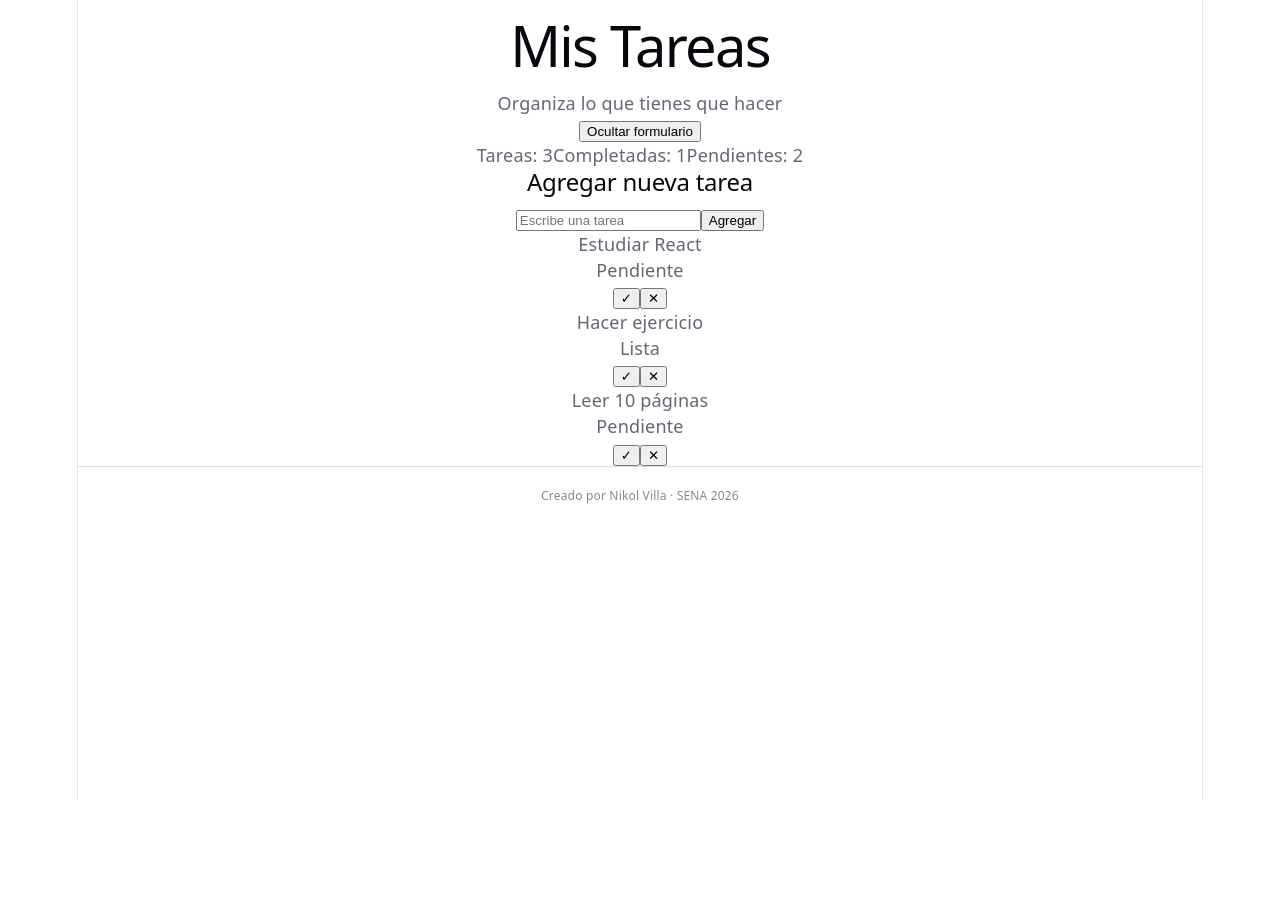
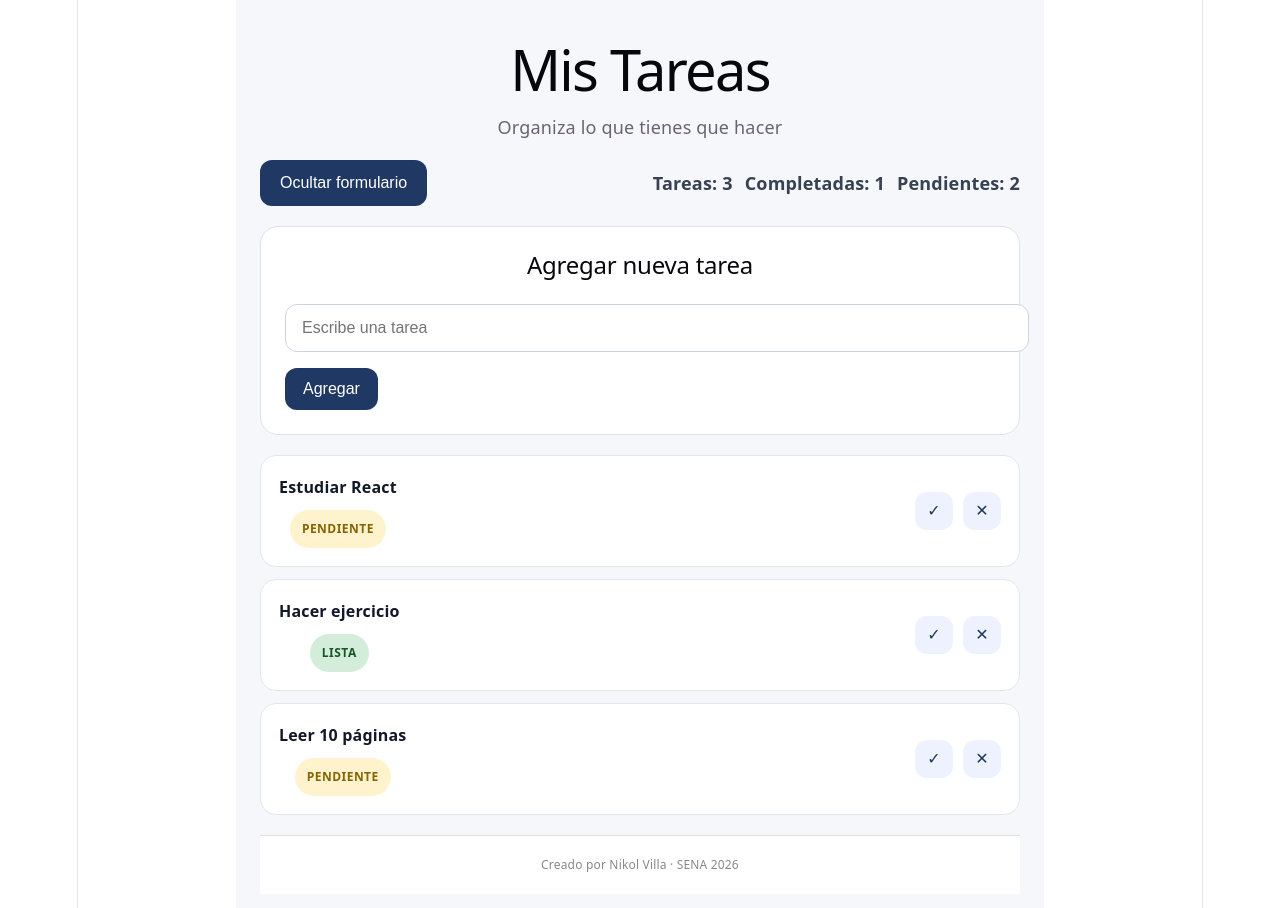
Before and after one commit to nikolvilla808-star/Gestor_de-_tareas, a React (Vite) app: page / in a window 1280 px wide. Both pictures are taken after a click on the button "Agregar tarea". Shown: the top 908 px of the page. Before the commit the page ends 800 px from the top, so only its background shows below. Built offline with nearby package versions, Linux system fonts and the light colour scheme.

Commit message:
Sprint 6: actualizar estilos y agregar PDF ignore

```diff
--- a/src/App.css
+++ b/src/App.css
@@ -1,184 +1,162 @@
-.counter {
-  font-size: 16px;
-  padding: 5px 10px;
-  border-radius: 5px;
-  color: var(--accent);
-  background: var(--accent-bg);
-  border: 2px solid transparent;
-  transition: border-color 0.3s;
-  margin-bottom: 24px;
-
-  &:hover {
-    border-color: var(--accent-border);
-  }
-  &:focus-visible {
-    outline: 2px solid var(--accent);
-    outline-offset: 2px;
-  }
+.app {
+  max-width: 760px;
+  width: min(100%, 760px);
+  margin: 0 auto;
+  padding: 24px;
+  display: flex;
+  flex-direction: column;
+  gap: 20px;
+  min-height: 100vh;
+  background: #f5f7fb;
 }
 
-.hero {
-  position: relative;
-
-  .base,
-  .framework,
-  .vite {
-    inset-inline: 0;
-    margin: 0 auto;
+.panel-control {
+  display: flex;
+  flex-wrap: wrap;
+  justify-content: space-between;
+  align-items: center;
+  gap: 16px;
 }
 
-  .base {
-    width: 170px;
-    position: relative;
-    z-index: 0;
+.boton-toggle {
+  background: #1f3864;
+  color: #ffffff;
+  border: none;
+  padding: 14px 20px;
+  border-radius: 12px;
+  cursor: pointer;
+  font-size: 16px;
+  transition: background 0.2s ease, transform 0.15s ease;
 }
 
-  .framework,
-  .vite {
-    position: absolute;
+.boton-toggle:hover {
+  background: #162d53;
+  transform: translateY(-1px);
 }
 
-  .framework {
-    z-index: 1;
-    top: 34px;
-    height: 28px;
-    transform: perspective(2000px) rotateZ(300deg) rotateX(44deg) rotateY(39deg)
-      scale(1.4);
+.resumen {
+  display: flex;
+  flex-wrap: wrap;
+  gap: 12px;
+  color: #374151;
+  font-weight: 600;
 }
 
-  .vite {
-    z-index: 0;
-    top: 107px;
-    height: 26px;
-    width: auto;
-    transform: perspective(2000px) rotateZ(300deg) rotateX(40deg) rotateY(39deg)
-      scale(0.8);
-  }
+.formulario {
+  background: #ffffff;
+  border: 1px solid #dbe2ec;
+  border-radius: 18px;
+  padding: 24px;
+  display: flex;
+  flex-direction: column;
+  gap: 16px;
 }
 
-#center {
+.formulario input {
+  width: 100%;
+  padding: 14px 16px;
+  border: 1px solid #cbd5e1;
+  border-radius: 12px;
+  font-size: 16px;
+  color: #111827;
+}
+
+.formulario button {
+  width: fit-content;
+  padding: 12px 18px;
+  border: none;
+  border-radius: 12px;
+  background: #1f3864;
+  color: #ffffff;
+  font-size: 16px;
+  cursor: pointer;
+}
+
+.lista {
   display: flex;
   flex-direction: column;
-  gap: 25px;
-  place-content: center;
-  place-items: center;
-  flex-grow: 1;
-
-  @media (max-width: 1024px) {
-    padding: 32px 20px 24px;
-    gap: 18px;
-  }
+  gap: 12px;
 }
 
-#next-steps {
+.item {
   display: flex;
-  border-top: 1px solid var(--border);
-  text-align: left;
-
-  & > div {
-    flex: 1 1 0;
-    padding: 32px;
-    @media (max-width: 1024px) {
-      padding: 24px 20px;
-    }
+  justify-content: space-between;
+  align-items: center;
+  gap: 18px;
+  background: #ffffff;
+  padding: 18px;
+  border-radius: 16px;
+  border: 1px solid #e2e8f0;
+  cursor: pointer;
+  transition: transform 0.15s ease, box-shadow 0.15s ease;
 }
 
-  .icon {
-    margin-bottom: 16px;
-    width: 22px;
-    height: 22px;
+.item:hover {
+  transform: translateY(-1px);
+  box-shadow: 0 12px 30px rgba(15, 23, 42, 0.08);
 }
 
-  @media (max-width: 1024px) {
-    flex-direction: column;
-    text-align: center;
-  }
+.resaltado {
+  background: #fff8e1;
+  border-color: #ffe58f;
 }
 
-#docs {
-  border-right: 1px solid var(--border);
-
-  @media (max-width: 1024px) {
-    border-right: none;
-    border-bottom: 1px solid var(--border);
-  }
+.texto {
+  margin: 0;
+  margin-bottom: 10px;
+  font-size: 16px;
+  font-weight: 600;
+  color: #111827;
 }
 
-#next-steps ul {
-  list-style: none;
-  padding: 0;
-  display: flex;
-  gap: 8px;
-  margin: 32px 0 0;
-
-  .logo {
-    height: 18px;
+.estado {
+  display: inline-flex;
+  align-items: center;
+  padding: 6px 12px;
+  border-radius: 999px;
+  font-size: 12px;
+  font-weight: 700;
+  text-transform: uppercase;
+  letter-spacing: 0.04em;
 }
 
-  a {
-    color: var(--text-h);
-    font-size: 16px;
-    border-radius: 6px;
-    background: var(--social-bg);
-    display: flex;
-    padding: 6px 12px;
-    align-items: center;
-    gap: 8px;
-    text-decoration: none;
-    transition: box-shadow 0.3s;
-
-    &:hover {
-      box-shadow: var(--shadow);
-    }
-    .button-icon {
-      height: 18px;
-      width: 18px;
-    }
+.completada {
+  background: #d4edda;
+  color: #155724;
 }
 
-  @media (max-width: 1024px) {
-    margin-top: 20px;
-    flex-wrap: wrap;
-    justify-content: center;
-
-    li {
-      flex: 1 1 calc(50% - 8px);
+.pendiente {
+  background: #fff3cd;
+  color: #856404;
 }
 
-    a {
-      width: 100%;
-      justify-content: center;
-      box-sizing: border-box;
-    }
-  }
+.acciones {
+  display: flex;
+  gap: 10px;
 }
 
-#spacer {
-  height: 88px;
-  border-top: 1px solid var(--border);
-  @media (max-width: 1024px) {
-    height: 48px;
-  }
+.acciones button {
+  width: 38px;
+  height: 38px;
+  border: none;
+  border-radius: 12px;
+  background: #eef2ff;
+  color: #1f3864;
+  cursor: pointer;
+  font-size: 16px;
 }
 
-.ticks {
-  position: relative;
-  width: 100%;
-
-  &::before,
-  &::after {
-    content: '';
-    position: absolute;
-    top: -4.5px;
-    border: 5px solid transparent;
+.acciones button:hover {
+  background: #dbeafe;
 }
 
-  &::before {
-    left: 0;
-    border-left-color: var(--border);
+.mensaje-vacio {
+  text-align: center;
+  color: #6b7280;
+  font-size: 16px;
+  padding: 40px 0;
 }
-  &::after {
-    right: 0;
-    border-right-color: var(--border);
+
+footer {
+  margin-top: auto;
 }
-}
```
Also changed, not shown: 1 other file (tests, documents, lock files or other folders). Lines whose indentation alone changed are shown as unchanged.
